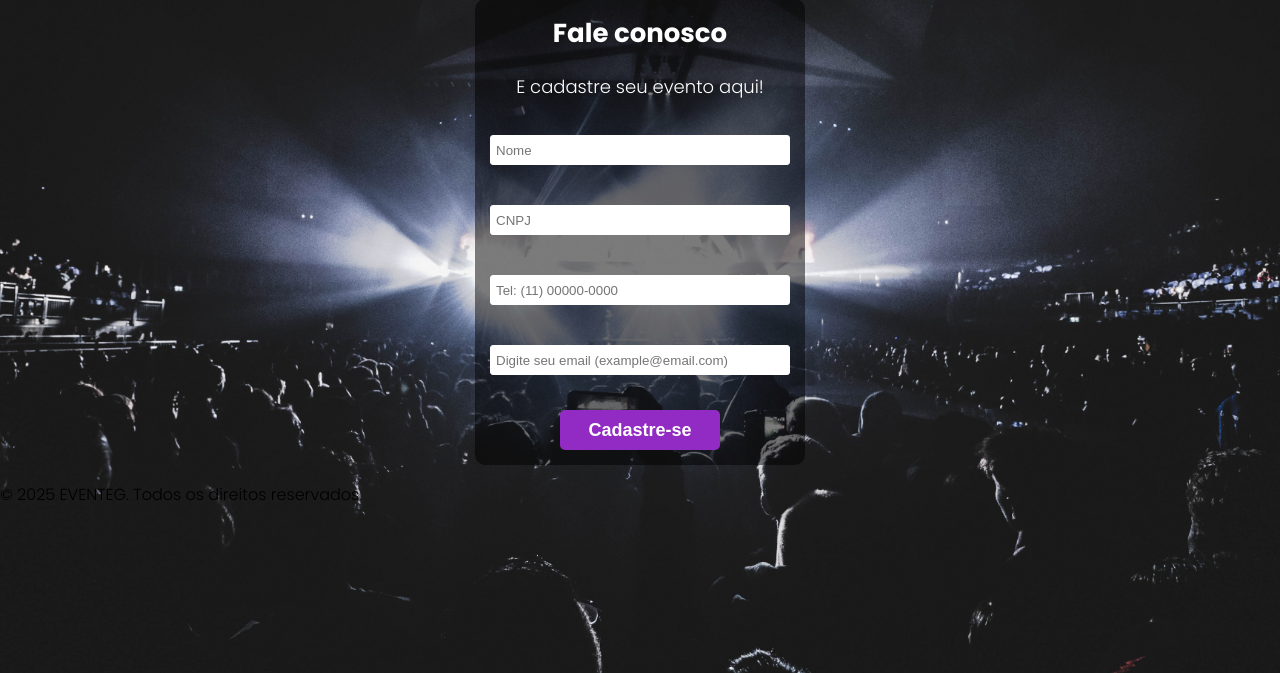
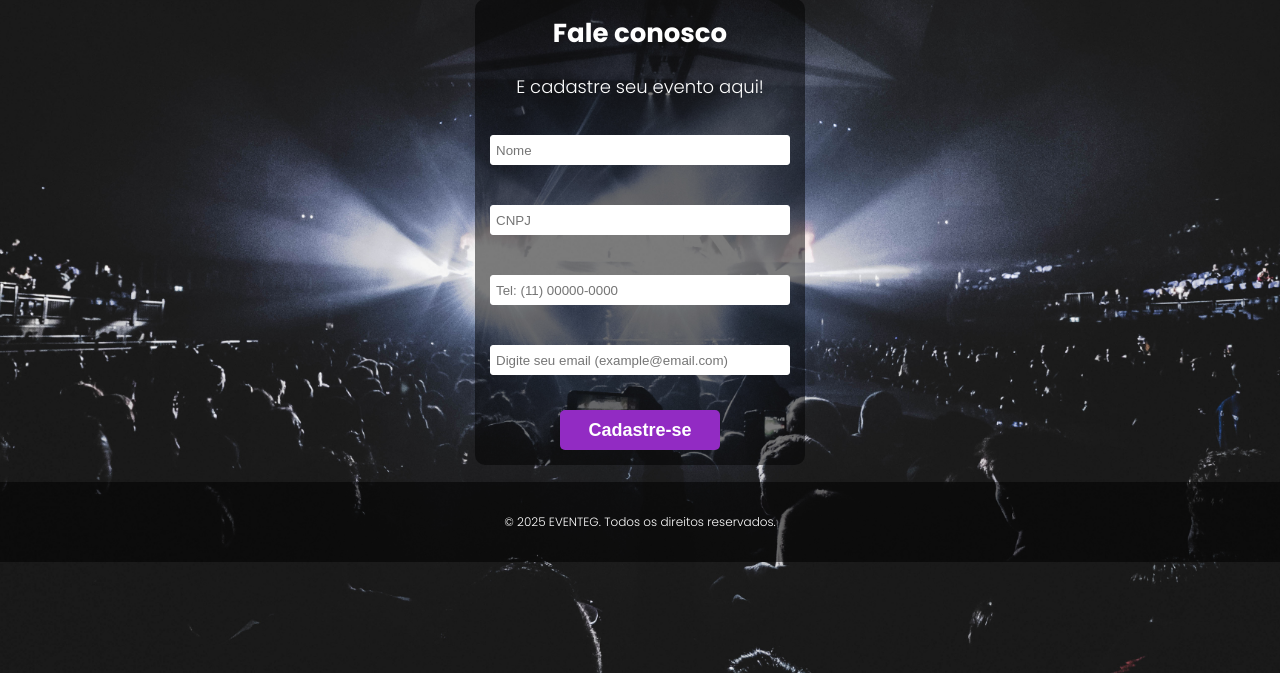
Before and after one commit to Gisele-Nuness/projeto-cadastro-de-eventos, a PHP site: page /contato.html in a window 1280 px wide. Shown: the part 127-800 px from the top of the page. Run offline with PHP 8.4, Linux system fonts and the light colour scheme.

Commit message:
adicionado rodapé nas páginas e add arquivo js

```diff
--- a/contato.html
+++ b/contato.html
@@ -44,13 +44,13 @@
             <h1>Fale conosco</h1>
             <p>E cadastre seu evento aqui! </p>
 
-            <input class="estilo-input" type="text" name="nome" placeholder="Nome" required><br>
+            <input class="estilo-input" type="text" name="nome" id="nome" placeholder="Nome" required><br>
 
-            <input class="estilo-input" type="text" name="cnpj" placeholder="CNPJ" required><br>
+            <input class="estilo-input" type="text" name="cnpj" id="cnpj" placeholder="CNPJ" required><br>
 
-            <input class="estilo-input" type="text" name="telefone" placeholder="Tel: (11) 00000-0000" required><br>
+            <input class="estilo-input" type="text" name="telefone" id="telefone" placeholder="Tel: (11) 00000-0000" required><br>
 
-            <input class="estilo-input" type="email" name="email"
+            <input class="estilo-input" type="email" name="email" id="email"
                 placeholder="Digite seu email (example@email.com)" required><br>
 
             <input class="btn-cadastro" type="submit" value="Cadastre-se">
@@ -58,6 +58,11 @@
         </form>
     </div>
 
-    <footer>
+    <footer class="rodape">
         <p>© 2025 EVENTEG. Todos os direitos reservados.</p>
     </footer>
+
+    <script src="validacao.js"></script>
+</body>
+
+</html>
--- a/css/contato.css
+++ b/css/contato.css
@@ -69,3 +69,20 @@ body{
     border: 2px solid #ffffff;
     color: #ffffff;
 }
+
+.rodape {
+    display: flex;
+    justify-content: center;
+    align-items: center;
+    text-align: center;
+    height: 80px;
+    padding-inline: 10px;
+    background-color: #00000089;
+}
+
+.rodape p {
+    color: #fff;
+    font-size: 12px;
+    font-weight: 300;
+    margin: 0;
+}
--- a/css/index.css
+++ b/css/index.css
@@ -36,4 +36,29 @@ main .desc-home {
     max-width: 700px;
 }
 
-/* RESPONSIVE */
+.rodape {
+    display: flex;
+    justify-content: center;
+    align-items: center;
+    text-align: center;
+    height: 100px;
+    padding-inline: 10px;
+    background-color: #00000089;
+}
+
+.rodape {
+    display: flex;
+    justify-content: center;
+    align-items: center;
+    text-align: center;
+    height: 80px;
+    padding-inline: 10px;
+    background-color: #00000089;
+}
+
+.rodape p {
+    color: #fff;
+    font-size: 12px;
+    font-weight: 300;
+    margin: 0;
+}
--- a/index.html
+++ b/index.html
@@ -47,5 +47,10 @@
         </div>
 
     </main>
+
+    <footer class="rodape">
+        <p>© 2025 EVENTEG. Todos os direitos reservados.</p>
+    </footer>
+
 </body>
 </html>
```
Also changed, not shown: validacao.js (added, +47 -0 lines).
